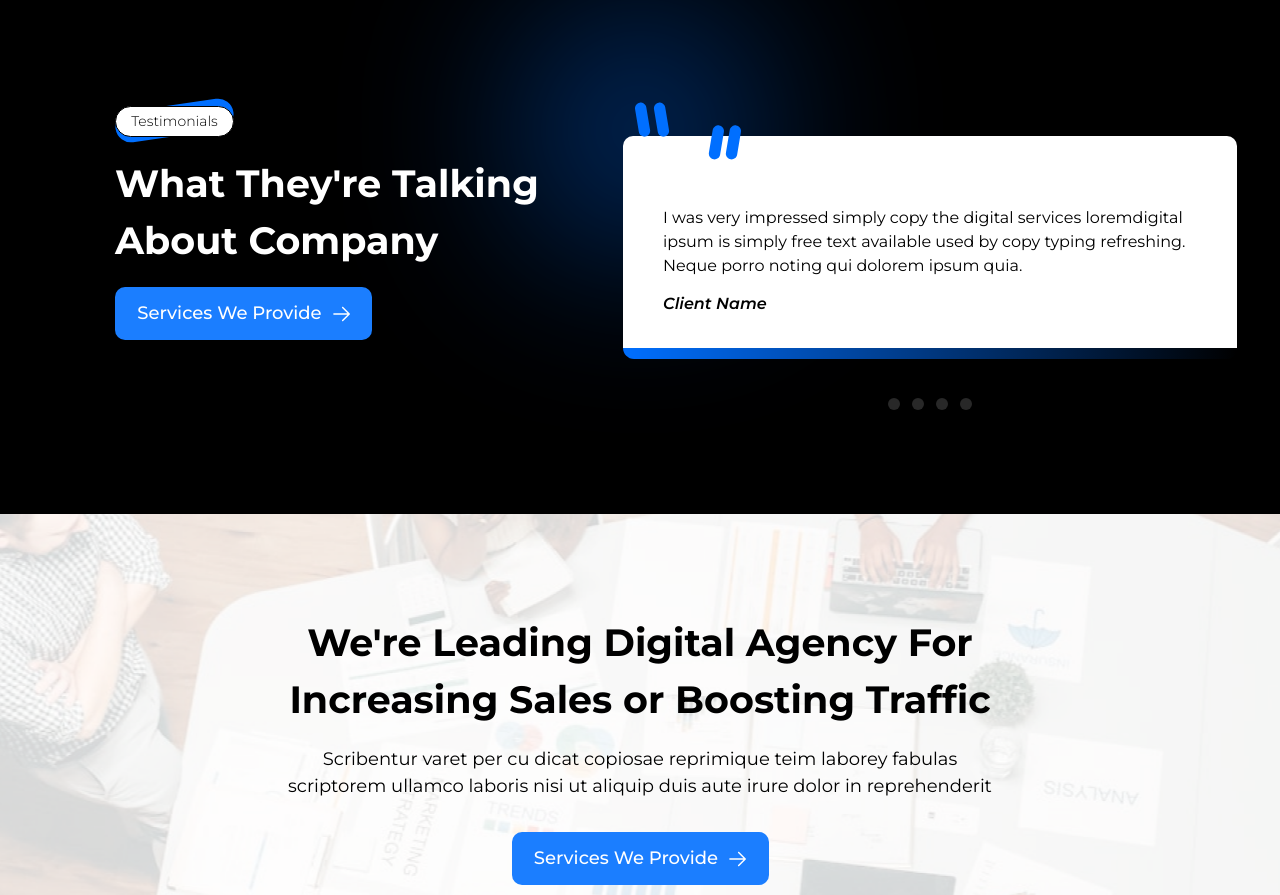
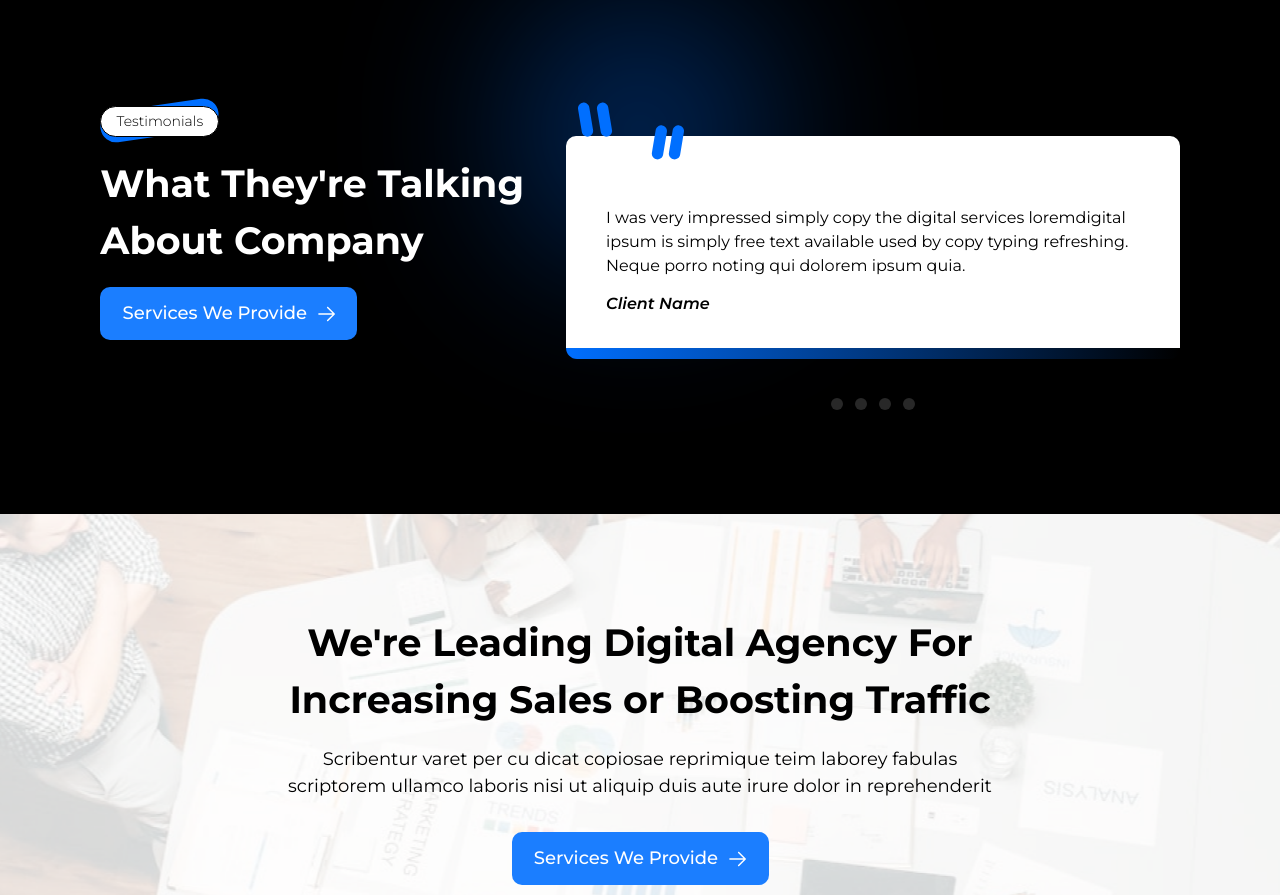
Before and after one commit to mudassir7732/Jataq-Technologies, a React (Create React App) app: page / in a window 1280 px wide. Shown: the part 3239-4134 px from the top of the page. Built offline with nearby package versions, Linux system fonts and the light colour scheme.

Commit message:
Updated code

```diff
--- a/src/sections/testimonials/index.js
+++ b/src/sections/testimonials/index.js
@@ -32,8 +32,8 @@ const Testimonials = () => {
     return (
         <div className="relative pb-20 lg:h-fit background-dynamic">
             <img src='/assets/icons/Ellipse8.svg' alt="border_line" className="-mt-20 w-full h-full absolute" />
-            <div className="flex flex-col lg:flex-row items-start mt-48 gap-x-[35px] lg:justify-evenly border-white h-ful px-[30px] sm:px-[60px] md:px-[82px] lg:px-[95px] xl:px-[115px]">
-                <div className="relative flex flex-col min-w-[45%]">
+            <div className="flex flex-col lg:flex-row items-start mt-48 gap-x-[35px] lg:justify-between xl:justify-evenly border-white h-ful px-[30px] sm:px-[60px] md:px-[82px] lg:px-[95px]">
+                <div className="relative flex flex-col w-fit">
                     <img src='/assets/icons/Rectangle58.svg' alt='button_background' className="absolute z-0" />
                     <p className="flex items-center justify-center text-black border-[1px] text-[14px] font-[300] font-[Montserrat] border-black absolute z-50 w-[119px] h-[31px] mt-2 rounded-full bg-white">
                         Testimonials
```
